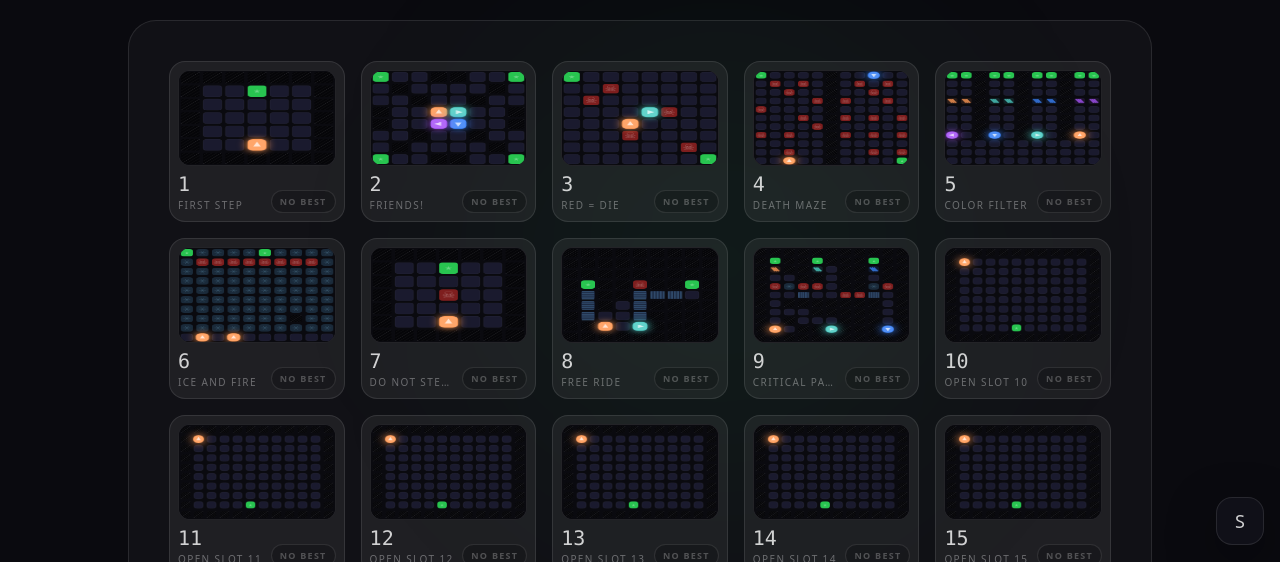
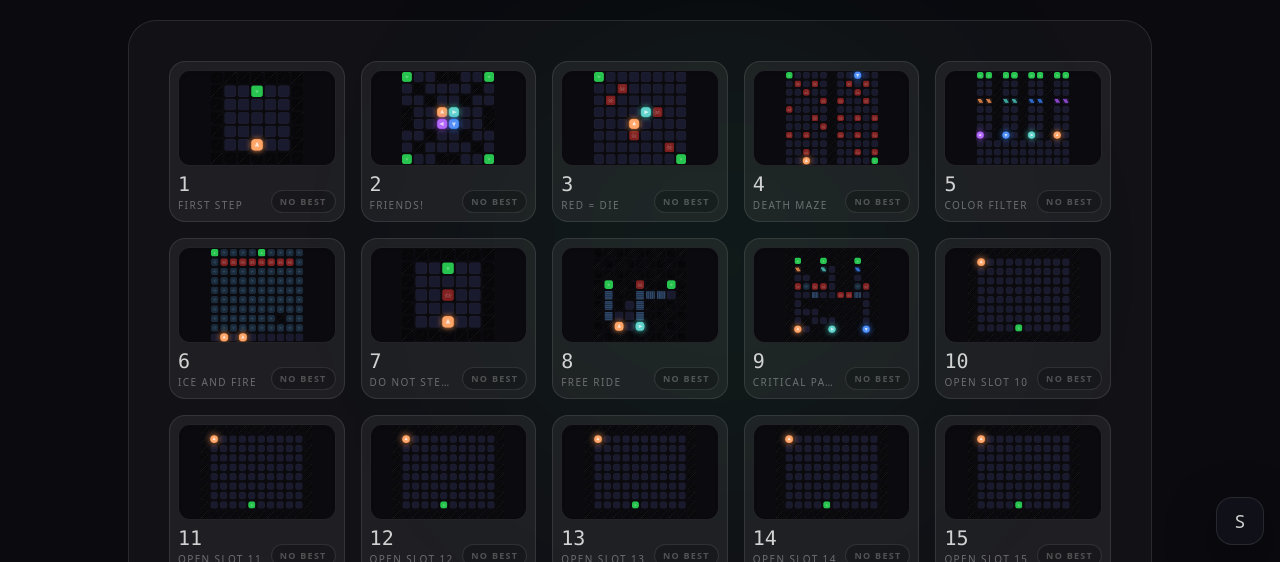
Before and after one commit to Timothy-Cao/misconfigured, a Next.js app: page /levels in a window 1280 px wide. Shown: the part 239-801 px from the top of the page. Built offline with nearby package versions, Linux system fonts and the light colour scheme; no server answers.

Commit message:
Preserve thumbnail aspect ratio

```diff
--- a/src/components/LevelThumbnail.tsx
+++ b/src/components/LevelThumbnail.tsx
@@ -43,13 +43,13 @@ export default function LevelThumbnail({ level, className = '' }: LevelThumbnail
 
   return (
     <div
-      className={`overflow-hidden rounded-xl border border-white/10 bg-[#0a0a0f] shadow-inner ${className}`}
-      style={{ aspectRatio: `${level.width} / ${level.height}` }}
+      className={`flex items-center justify-center overflow-hidden rounded-xl border border-white/10 bg-[#0a0a0f] shadow-inner ${className}`}
       aria-hidden="true"
     >
       <canvas
         ref={canvasRef}
-        className="block h-full w-full"
+        className="block max-h-full max-w-full"
+        style={{ aspectRatio: `${level.width} / ${level.height}` }}
       />
     </div>
   );
```
